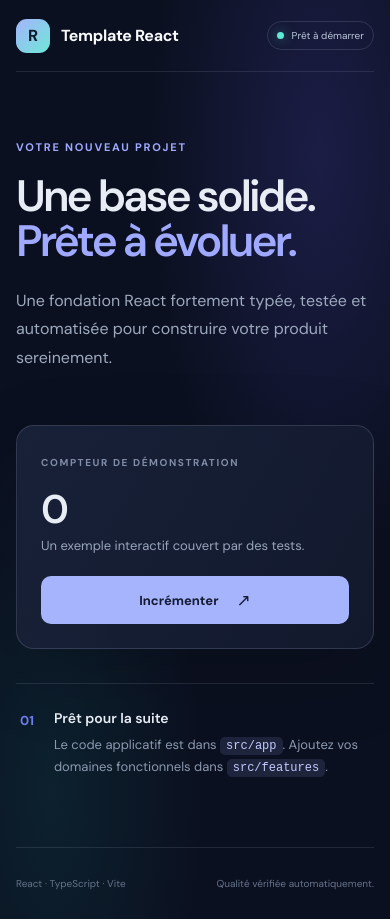
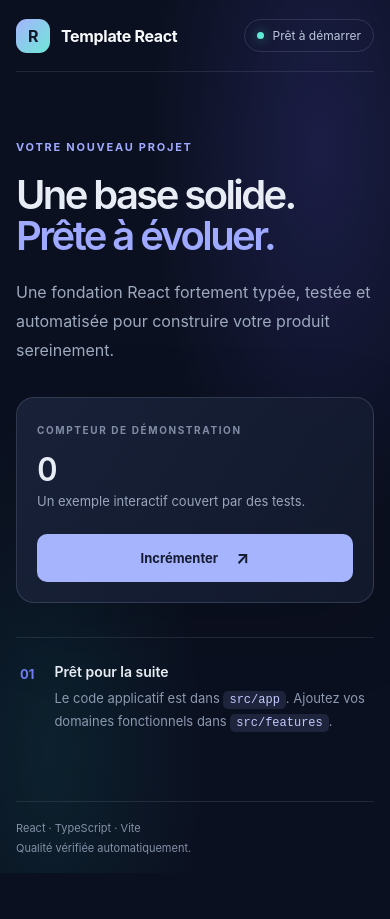
Before and after one commit to steve3rab/Template, a React (Vite) app: page / in a window 390 px wide. After the commit the page ends 873 px from the top, so only its background shows below. Built offline with nearby package versions, Linux system fonts and the light colour scheme.

Commit message:
Improve fluid responsive layout and reduce external dependencies

```diff
--- a/src/styles.css
+++ b/src/styles.css
@@ -1,7 +1,5 @@
-@import url('https://fonts.googleapis.com/css2?family=DM+Sans:wght@400;500;600;700&family=Space+Grotesk:wght@400;500;600;700&display=swap');
-
 :root {
-  font-family: 'DM Sans', sans-serif;
+  font-family: Inter, ui-sans-serif, system-ui, -apple-system, BlinkMacSystemFont, "Segoe UI", sans-serif;
   color: #e8edf5;
   background: #0b1020;
   font-synthesis: none;
@@ -10,45 +8,345 @@
   -moz-osx-font-smoothing: grayscale;
   font-optical-sizing: auto;
   font-weight: 400;
+  font-size: 16px;
+  color-scheme: dark;
+  font-synthesis: none;
+  text-size-adjust: 100%;
+  -webkit-text-size-adjust: 100%;
 }
-* { box-sizing: border-box; }
-body { margin: 0; min-width: 320px; min-height: 100vh; }
-button, a { font: inherit; }
-button:focus-visible, a:focus-visible { outline: 3px solid #a5b4fc; outline-offset: 4px; }
+
+*,
+*::before,
+*::after {
+  box-sizing: border-box;
+}
+
+html {
+  min-width: 320px;
+  min-height: 100%;
+  scroll-behavior: smooth;
+}
+
+body {
+  min-width: 320px;
+  min-height: 100vh;
+  min-height: 100dvh;
+  margin: 0;
+}
+
+button,
+a {
+  font: inherit;
+}
+
+button {
+  touch-action: manipulation;
+}
+
+button:focus-visible,
+a:focus-visible {
+  outline: 3px solid #a5b4fc;
+  outline-offset: 4px;
+}
+
 .page-shell {
-  position: relative; display: flex; flex-direction: column; min-height: 100vh; overflow: hidden;
-  background: radial-gradient(ellipse at 82% 17%, rgba(92,83,220,.2), transparent 38%), radial-gradient(ellipse at 13% 86%, rgba(25,183,166,.1), transparent 32%), #0b1020;
+  position: relative;
+  display: flex;
+  flex-direction: column;
+  min-height: 100vh;
+  min-height: 100dvh;
+  overflow: clip;
+  background:
+    radial-gradient(ellipse at 82% 17%, rgba(92, 83, 220, 0.2), transparent 38%),
+    radial-gradient(ellipse at 13% 86%, rgba(25, 183, 166, 0.1), transparent 32%),
+    #0b1020;
 }
-.topbar, .footer { display: flex; align-items: center; justify-content: space-between; width: min(1100px, calc(100% - 48px)); margin-inline: auto; }
-.topbar { min-height: 88px; border-bottom: 1px solid rgba(190,203,229,.12); }
-.brand { display: inline-flex; align-items: center; gap: 11px; color: #f8fafc; font-weight: 700; text-decoration: none; letter-spacing: -.02em; }
-.brand-mark { display: grid; width: 34px; height: 34px; place-items: center; border-radius: 11px; background: linear-gradient(135deg,#a5b4fc,#6ee7d8); color: #111827; font-weight: 700; }
-.status-pill { display: inline-flex; align-items: center; gap: 8px; padding: 8px 12px; border: 1px solid rgba(190,203,229,.16); border-radius: 999px; color: #bac6d9; font-size: 12px; }
-.status-dot { width: 7px; height: 7px; border-radius: 50%; background: #5eead4; box-shadow: 0 0 12px rgba(94,234,212,.55); }
-.hero { width: min(790px, calc(100% - 48px)); margin: 0 auto; padding: clamp(68px,11vh,112px) 0 80px; }
-.eyebrow, .card-label { margin: 0; color: #9fa9ff; font-size: 11px; font-weight: 700; letter-spacing: .16em; }
-h1 { margin: 20px 0 22px; font-size: clamp(44px,7vw,72px); font-weight: 600; letter-spacing: -.065em; line-height: 1.03; }
-h1 span { color: #9fa9ff; }
-.intro { max-width: 540px; margin: 0; color: #9da9bd; font-size: 16px; line-height: 1.8; }
-.demo-card { display: flex; align-items: center; justify-content: space-between; gap: 28px; margin-top: 52px; padding: 28px 30px; border: 1px solid rgba(190,203,229,.17); border-radius: 18px; background: linear-gradient(120deg,rgba(26,35,59,.88),rgba(19,26,46,.88)); box-shadow: 0 24px 80px rgba(0,0,0,.16); }
-.card-label { color: #818da6; font-size: 10px; }
-.count-value { margin: 12px 0 2px; font-size: 40px; font-weight: 600; letter-spacing: -.05em; }
-.count-description { margin: 0; color: #98a5bb; font-size: 13px; }
-.primary-button { display: inline-flex; align-items: center; gap: 18px; flex-shrink: 0; padding: 13px 17px; border: 0; border-radius: 10px; background: #a5b4fc; color: #141b32; font-size: 13px; font-weight: 700; cursor: pointer; transition: background 160ms ease, transform 160ms ease; }
-.primary-button:hover { background: #c4cbff; transform: translateY(-1px); }
-.primary-button span { font-size: 17px; }
-.next-steps { display: flex; gap: 20px; margin-top: 34px; padding: 25px 4px 0; border-top: 1px solid rgba(190,203,229,.12); }
-.step-number { padding-top: 3px; color: #707cf0; font-size: 13px; font-weight: 700; }
-.next-steps h2 { margin: 0 0 7px; font-size: 14px; font-weight: 600; }
-.next-steps p { margin: 0; color: #8c99b0; font-size: 13px; line-height: 1.7; }
-code { padding: 2px 6px; border-radius: 5px; background: rgba(165,180,252,.12); color: #c2caff; font-size: 12px; }
-.footer { margin-top: auto; min-height: 72px; border-top: 1px solid rgba(190,203,229,.12); color: #66738b; font-size: 11px; }
-@media (max-width: 560px) {
-  .topbar, .footer { width: calc(100% - 32px); }
-  .topbar { min-height: 72px; }
-  .status-pill { padding: 7px 9px; font-size: 10px; }
-  .hero { width: calc(100% - 32px); padding: 68px 0; }
-  .demo-card { align-items: flex-start; flex-direction: column; gap: 22px; padding: 24px; }
-  .primary-button { width: 100%; justify-content: center; }
-  .footer { gap: 12px; font-size: 10px; }
+
+.topbar,
+.footer {
+  display: flex;
+  align-items: center;
+  justify-content: space-between;
+  gap: 16px;
+  width: min(1100px, calc(100% - 48px));
+  margin-inline: auto;
 }
+
+.topbar {
+  min-height: 88px;
+  border-bottom: 1px solid rgba(190, 203, 229, 0.12);
+}
+
+.brand {
+  display: inline-flex;
+  align-items: center;
+  gap: 11px;
+  min-width: 0;
+  color: #f8fafc;
+  font-weight: 700;
+  text-decoration: none;
+  letter-spacing: -0.02em;
+}
+
+.brand-mark {
+  display: grid;
+  flex: 0 0 34px;
+  width: 34px;
+  height: 34px;
+  place-items: center;
+  border-radius: 11px;
+  background: linear-gradient(135deg, #a5b4fc, #6ee7d8);
+  color: #111827;
+  font-weight: 700;
+}
+
+.status-pill {
+  display: inline-flex;
+  align-items: center;
+  gap: 8px;
+  flex: 0 0 auto;
+  padding: 8px 12px;
+  border: 1px solid rgba(190, 203, 229, 0.16);
+  border-radius: 999px;
+  color: #bac6d9;
+  font-size: 0.75rem;
+  white-space: nowrap;
+}
+
+.status-dot {
+  width: 7px;
+  height: 7px;
+  flex: 0 0 7px;
+  border-radius: 50%;
+  background: #5eead4;
+  box-shadow: 0 0 12px rgba(94, 234, 212, 0.55);
+}
+
+.hero {
+  width: min(790px, calc(100% - 48px));
+  margin: 0 auto;
+  padding-block: clamp(56px, 10vh, 112px) clamp(56px, 8vh, 80px);
+}
+
+.eyebrow,
+.card-label {
+  margin: 0;
+  color: #9fa9ff;
+  font-size: 0.6875rem;
+  font-weight: 700;
+  letter-spacing: 0.16em;
+}
+
+h1 {
+  margin: 20px 0 22px;
+  font-size: clamp(2.5rem, 7vw, 4.5rem);
+  font-weight: 600;
+  letter-spacing: -0.065em;
+  line-height: 1.03;
+  overflow-wrap: anywhere;
+}
+
+h1 span {
+  color: #9fa9ff;
+}
+
+.intro {
+  max-width: 540px;
+  margin: 0;
+  color: #9da9bd;
+  font-size: clamp(1rem, 1.8vw, 1.0625rem);
+  line-height: 1.8;
+}
+
+.demo-card {
+  display: grid;
+  grid-template-columns: minmax(0, 1fr) auto;
+  align-items: center;
+  gap: 24px;
+  margin-top: clamp(32px, 6vw, 52px);
+  padding: clamp(20px, 4vw, 30px);
+  border: 1px solid rgba(190, 203, 229, 0.17);
+  border-radius: 18px;
+  background: linear-gradient(120deg, rgba(26, 35, 59, 0.88), rgba(19, 26, 46, 0.88));
+  box-shadow: 0 24px 80px rgba(0, 0, 0, 0.16);
+}
+
+.demo-card-copy {
+  min-width: 0;
+}
+
+.card-label {
+  color: #818da6;
+  font-size: 0.625rem;
+}
+
+.count-value {
+  margin: 12px 0 2px;
+  font-size: clamp(2rem, 5vw, 2.5rem);
+  font-weight: 600;
+  letter-spacing: -0.05em;
+  font-variant-numeric: tabular-nums;
+}
+
+.count-description {
+  margin: 0;
+  color: #98a5bb;
+  font-size: 0.8125rem;
+  line-height: 1.6;
+}
+
+.primary-button {
+  display: inline-flex;
+  align-items: center;
+  justify-content: center;
+  gap: 18px;
+  min-height: 48px;
+  padding: 13px 17px;
+  border: 0;
+  border-radius: 10px;
+  background: #a5b4fc;
+  color: #141b32;
+  font-size: 0.8125rem;
+  font-weight: 700;
+  cursor: pointer;
+  transition: background-color 160ms ease, transform 160ms ease;
+}
+
+.primary-button:hover {
+  background: #c4cbff;
+  transform: translateY(-1px);
+}
+
+.primary-button:active {
+  transform: translateY(0);
+}
+
+.primary-button span {
+  font-size: 1.0625rem;
+}
+
+.next-steps {
+  display: grid;
+  grid-template-columns: auto minmax(0, 1fr);
+  gap: 20px;
+  margin-top: 34px;
+  padding: 25px 4px 0;
+  border-top: 1px solid rgba(190, 203, 229, 0.12);
+}
+
+.step-number {
+  padding-top: 3px;
+  color: #707cf0;
+  font-size: 0.8125rem;
+  font-weight: 700;
+}
+
+.next-steps h2 {
+  margin: 0 0 7px;
+  font-size: 0.875rem;
+  font-weight: 600;
+}
+
+.next-steps p {
+  margin: 0;
+  color: #8c99b0;
+  font-size: 0.8125rem;
+  line-height: 1.7;
+  overflow-wrap: anywhere;
+}
+
+code {
+  padding: 2px 6px;
+  border-radius: 5px;
+  background: rgba(165, 180, 252, 0.12);
+  color: #c2caff;
+  font-size: 0.75rem;
+  overflow-wrap: anywhere;
+}
+
+.footer {
+  min-height: 72px;
+  margin-top: auto;
+  border-top: 1px solid rgba(190, 203, 229, 0.12);
+  color: #8490a5;
+  font-size: 0.6875rem;
+}
+
+@media (max-width: 640px) {
+  .topbar,
+  .footer {
+    width: calc(100% - 32px);
+  }
+
+  .topbar {
+    min-height: 72px;
+  }
+
+  .hero {
+    width: calc(100% - 32px);
+    padding-block: clamp(48px, 9vh, 68px);
+  }
+
+  .demo-card {
+    grid-template-columns: minmax(0, 1fr);
+    gap: 22px;
+  }
+
+  .primary-button {
+    width: 100%;
+  }
+
+  .footer {
+    align-items: flex-start;
+    flex-direction: column;
+    justify-content: center;
+    gap: 6px;
+    padding-block: 16px;
+  }
+}
+
+@media (max-width: 380px) {
+  .topbar,
+  .footer,
+  .hero {
+    width: calc(100% - 24px);
+  }
+
+  .topbar {
+    align-items: flex-start;
+    flex-direction: column;
+    justify-content: center;
+    gap: 10px;
+    padding-block: 14px;
+  }
+
+  .status-pill {
+    padding: 6px 9px;
+    font-size: 0.6875rem;
+  }
+
+  h1 {
+    font-size: clamp(2.25rem, 11vw, 2.75rem);
+  }
+
+  .demo-card {
+    padding: 18px;
+  }
+}
+
+@media (min-width: 1200px) {
+  .hero {
+    padding-block: clamp(88px, 12vh, 128px);
+  }
+}
+
+@media (prefers-reduced-motion: reduce) {
+  *,
+  *::before,
+  *::after {
+    scroll-behavior: auto !important;
+    animation-duration: 0.01ms !important;
+    animation-iteration-count: 1 !important;
+    transition-duration: 0.01ms !important;
+  }
+}
```
